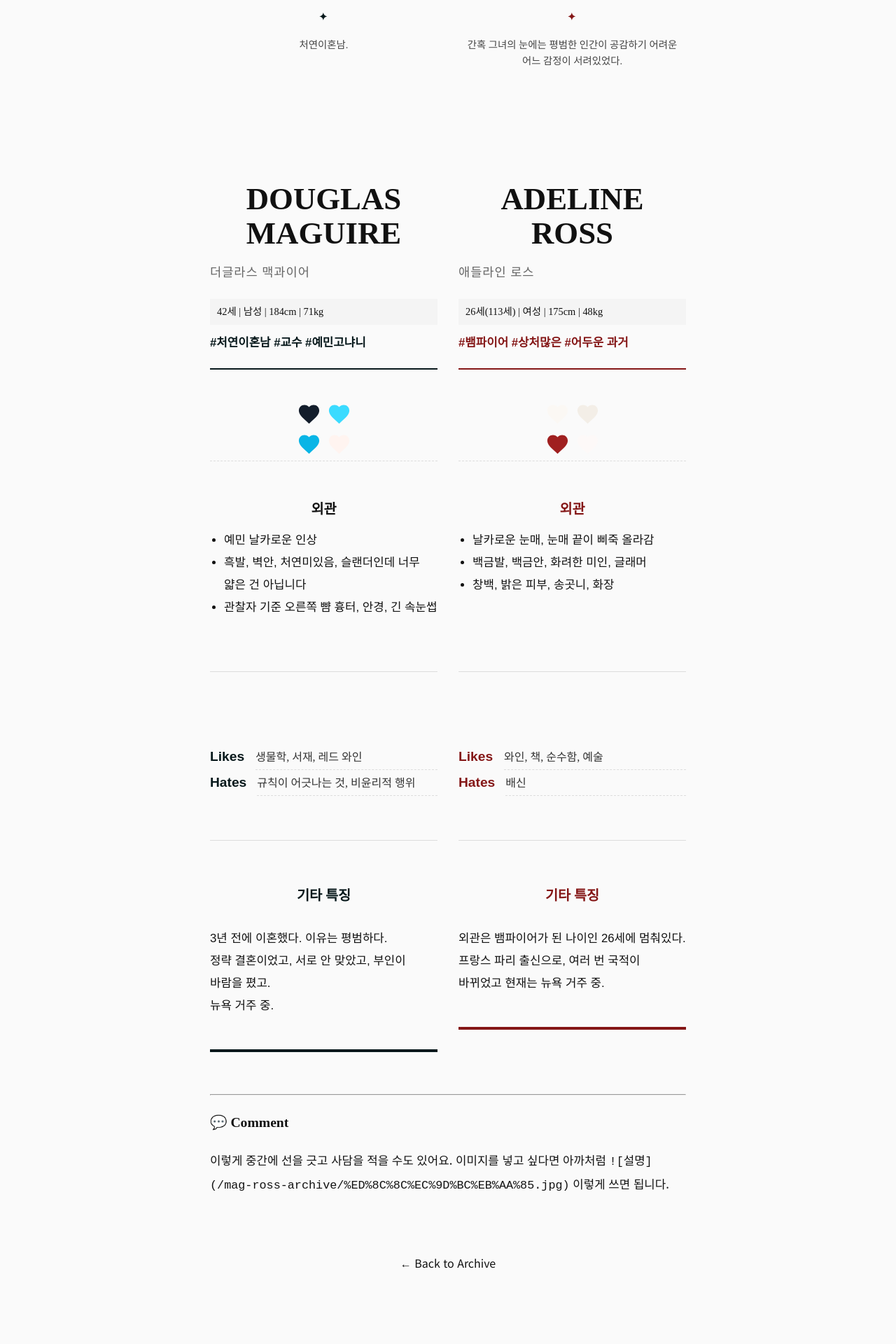
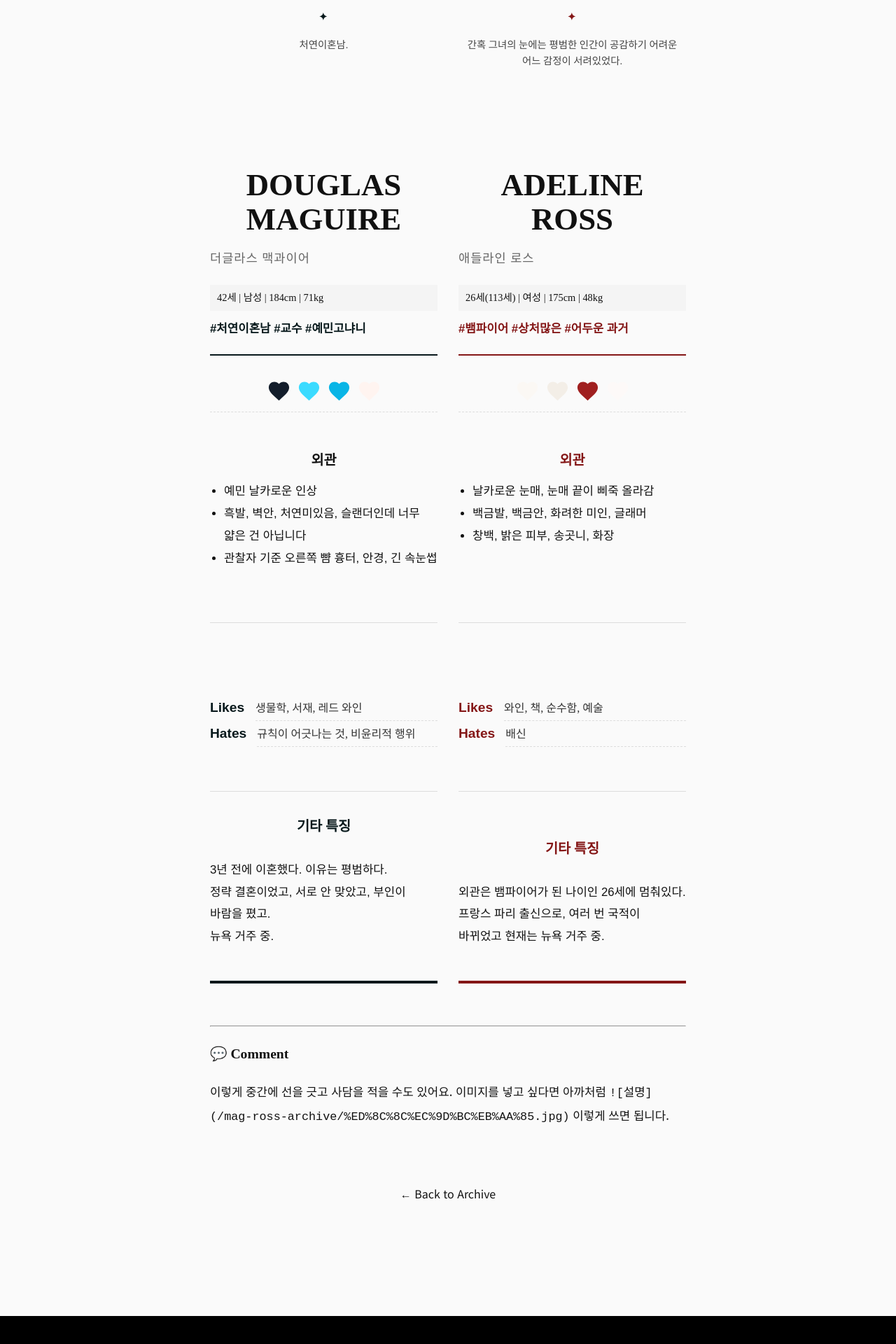
Before and after one commit to narelim/mag-ross-archive, a Jekyll site: the page built from _posts/2025-12-17-original42113.md, in a window 1280 px wide. Shown: the part 1235-3155 px from the top of the page at 70% size. Built offline with Jekyll 4.4.1, drawn with Linux system fonts in a browser that asks for light colours; some web fonts are replaced.

Commit message:
Update style.css

```diff
--- a/assets/css/style.css
+++ b/assets/css/style.css
@@ -537,7 +537,7 @@ header { padding: 30px 30px; text-align: center; border-bottom: 1px solid #eee;
 /* 색상표 (하트 유지, 배치 변경) */
 .sheet-colors {
     display: grid;
-    grid-template-columns: repeat(2, 1fr);
+    grid-template-columns: repeat(4, 1fr);
     gap: 8px;
     width: fit-content;
     flex: 0 0 auto;
@@ -629,12 +629,11 @@ header { padding: 30px 30px; text-align: center; border-bottom: 1px solid #eee;
     justify-content: flex-end; /* 아래쪽 라인에 맞춤 */
     padding-bottom: 20px;
     border-bottom: 2px solid var(--bubble-bg, #333); /* 구분선 */
-    margin-bottom: 20px;
 }
 
 /* 2. 컬러 팔레트 영역 */
 .editorial-pair-grid .slot-colors {
-    min-height: 90px;  /* 하트/네모 색상표 높이 확보 */
+    min-height: 60px;  /* 하트/네모 색상표 높이 확보 */
     display: flex;
     align-items: center;
     justify-content: center;
@@ -665,7 +664,7 @@ header { padding: 30px 30px; text-align: center; border-bottom: 1px solid #eee;
 
 /* 5. 기타 (맨 아래) */
 .editorial-pair-grid .slot-etc {
-    min-height: 180px; /* 마지막 설명 구간 */
+    height: 200px; /* 마지막 설명 구간 */
     margin-top: auto;  /* 혹시 공간 남으면 바닥으로 밀기 */
     display: flex;
     flex-direction: column;
@@ -733,7 +732,7 @@ header { padding: 30px 30px; text-align: center; border-bottom: 1px solid #eee;
 .editorial-pair-grid .sheet-box {
     order: 3;
     display: flex;
-   height: 180px;
+    height: 160px;
     width:100%;
 
     flex-direction: column;
```
